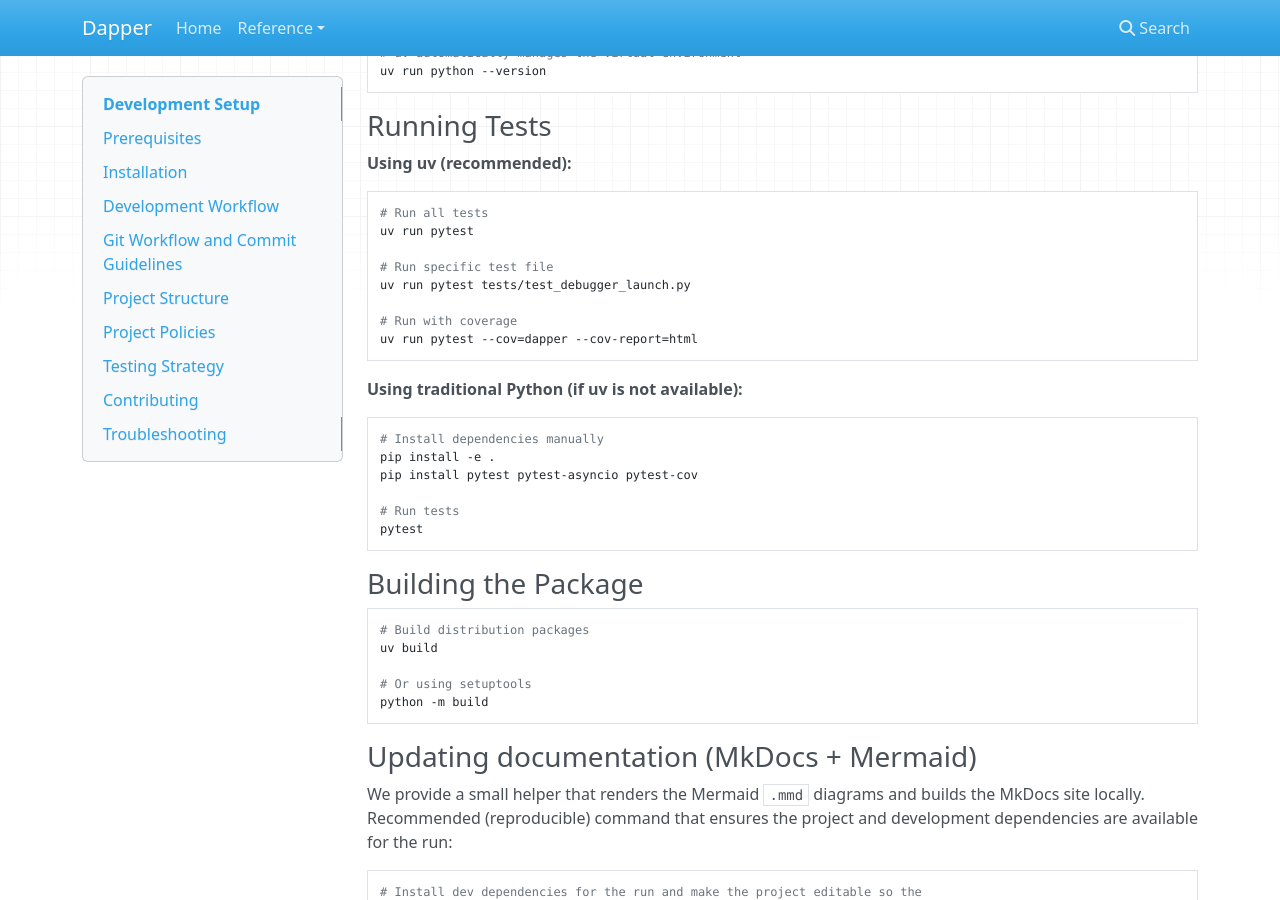
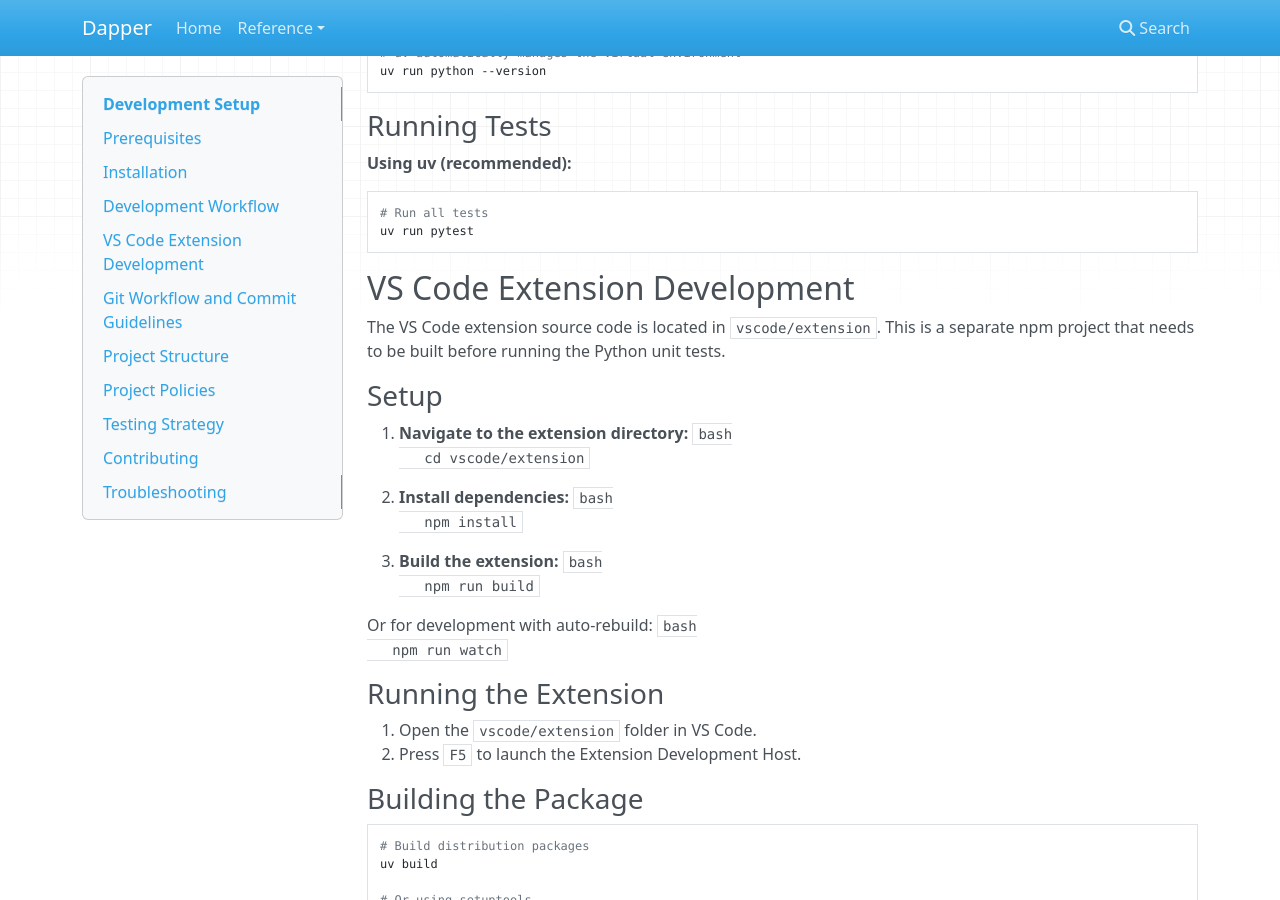
Before and after one commit to jnsquire/dapper, an MkDocs documentation site: the page built from doc/DEVELOPMENT.md, in a window 1280 px wide and 900 px high, scrolled down 724 px. Built offline with MkDocs 1.6.1, drawn with Linux system fonts in a browser that asks for light colours; nearby versions of some CDN libraries.

````diff
--- a/doc/DEVELOPMENT.md
+++ b/doc/DEVELOPMENT.md
@@ -48,23 +48,38 @@
 ```bash
 # Run all tests
 uv run pytest
-
-# Run specific test file
-uv run pytest tests/test_debugger_launch.py
-
-# Run with coverage
-uv run pytest --cov=dapper --cov-report=html
 ```
 
-**Using traditional Python (if uv is not available):**
-```bash
-# Install dependencies manually
-pip install -e .
-pip install pytest pytest-asyncio pytest-cov
+## VS Code Extension Development
 
-# Run tests
-pytest
-```
+The VS Code extension source code is located in `vscode/extension`. This is a separate npm project that needs to be built before running the Python unit tests.
+
+### Setup
+
+1. **Navigate to the extension directory:**
+   ```bash
+   cd vscode/extension
+   ```
+
+2. **Install dependencies:**
+   ```bash
+   npm install
+   ```
+
+3. **Build the extension:**
+   ```bash
+   npm run build
+   ```
+
+   Or for development with auto-rebuild:
+   ```bash
+   npm run watch
+   ```
+
+### Running the Extension
+
+1. Open the `vscode/extension` folder in VS Code.
+2. Press `F5` to launch the Extension Development Host.
 
 ### Building the Package
 
````
Also changed, not shown: README.md (+13 -1 lines), 4 other files.
